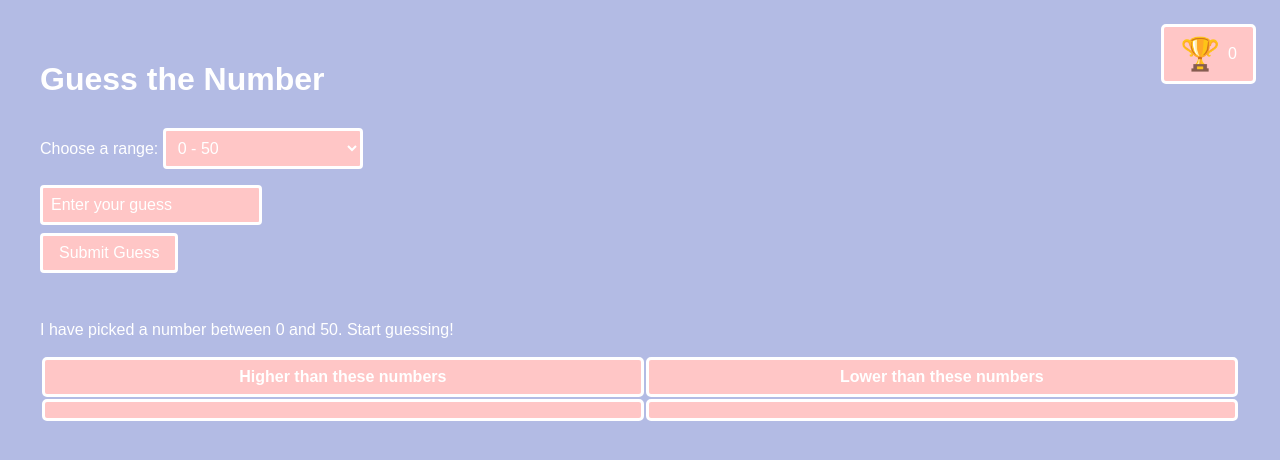
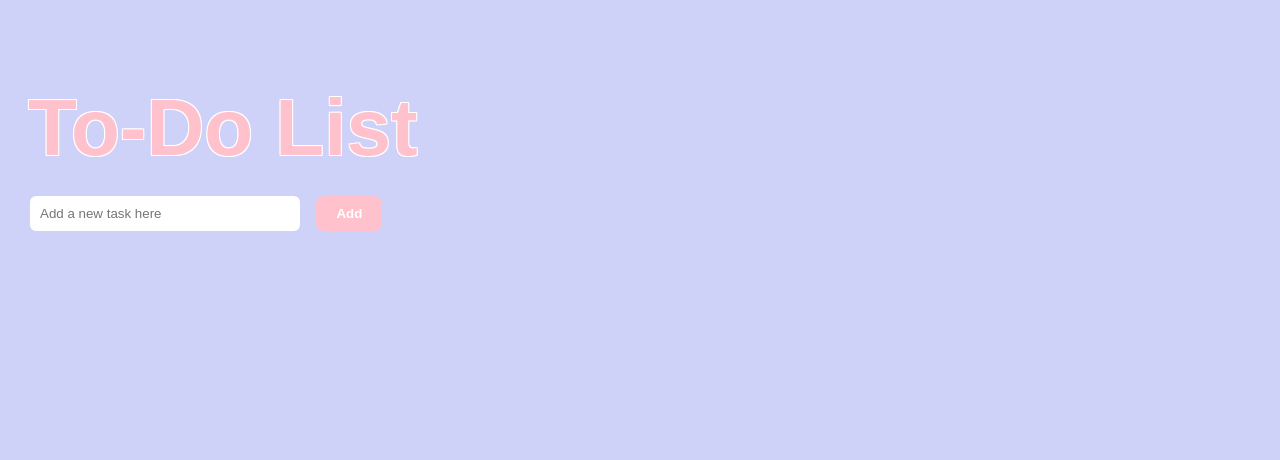
Before and after one commit to JSEK1113/to-do-list, a plain HTML site: page index.html in a window 1280 px wide. Drawn offline with Linux system fonts and the light colour scheme.

Commit message:
Add files via upload

```diff
--- a/index.html
+++ b/index.html
@@ -1,196 +1,148 @@
 <!DOCTYPE html>
-<html lang="en">
+<html>
 <head>
-  <meta charset="UTF-8">
-  <title>Guess the Number Game</title>
+    <title>To-Do List</title>
     <style>
         body {
-      font-family: sans-serif;
-      background-color: #B3BBE4;
-      color: white;
-      padding: 2rem;
-      position: relative;
+            background-color: #ced1f8; /* pastel blue */
+            color: #333;
+            font-family: 'Arial', sans-serif;
+            padding: 20px;
         }
+
         h1 {
-      color: white;
+            color: #ffc1cc; /* soft purple title */
+            font-size: 5em;
+            margin-bottom: 20px;
+            text-shadow:
+        -1px -1px 0 #ffffff,
+         1px -1px 0 #ffffff,
+        -1px  1px 0 #ffffff,
+         1px  1px 0 #ffffff;
         }
-    input, select {
-      padding: 0.5rem;
-      margin: 0.5rem 0;
-      width: 200px;
-      font-size: 1rem;
-      border-radius: 4px;
-      border: 3px solid white;
-      background-color: #FFC6C6;
-      color: white;
-    }
-    input::placeholder {
-      color: white;
-    }
-    input[type=number]::-webkit-inner-spin-button,
-    input[type=number]::-webkit-outer-spin-button {
-      -webkit-appearance: none;
-      margin: 0;
-    }
-    input[type=number] {
-     --moz-appearance: none;
+
+        input[type="text"] {
+            padding: 10px;
+            width: 250px;
+            border: 2px solid #ced1F8;
+            border-radius: 8px;
+            outline: none;
+            background-color: #ffffff;
         }
 
         button {
-      padding: 0.5rem 1rem;
-      font-size: 1rem;
-      background-color: #FFC6C6;
-      color: white;
+            background-color: #ffc1cc; /* pastel pink */
+            color: #ffffff;
+            border: none;
+            border-radius: 8px;
+            padding: 10px 20px;
+            margin-left: 10px;
             cursor: pointer;
-      border-radius: 4px;
-      border: 3px solid white;
+            font-weight: bold;
+            transition: background-color 0.3s;
         }
-    #message {
-      margin-top: 3rem;
+
+        button:hover {
+            background-color: #ffd6e0;
         }
-    #trophy-counter {
-      position: absolute;
-      top: 1rem;
-      right: 1rem;
-      background-color: #FFC6C6;
-      padding: 0.5rem 1rem;
-      border-radius: 5px;
+
+        ul {
+            list-style: none;
+            padding-left: 0;
+            margin-top: 20px;
+        }
+
+        li {
+            margin-top: 15px;
             display: flex;
             align-items: center;
-      gap: 0.5rem;
-      font-size: 1rem;
-      color: white;
-      border: 3px solid white;
+            gap: 10px;
+            background-color: #ffffff;
+            padding: 10px;
+            border-radius: 8px;
+            box-shadow: 0 2px 5px rgba(0, 0, 0, 0.05);
         }
-    .trophy {
-      font-size: 2rem;
+
+        li span {
+            flex-grow: 1;
         }
-    table {
-      margin-top: 1rem;
-      width: 100%;
-      color: white;
-      border: white;
-    }
-    th, td {
-      border: 3px solid white;
-      padding: 0.5rem;
-      text-align: center;
-      background-color:#FFC6C6 ;
-      border-radius: 5px;
+
+        .completed {
+            text-decoration: line-through;
+            color: #a1a1a1;
         }
     </style>
 </head>
 <body>
-  <div id="trophy-counter">
-    <span class="trophy" id="trophy-icon">🏆</span>
-    <span id="trophy-count">0</span>
-  </div>
 
-  <h1>Guess the Number</h1>
-  <label for="range-select">Choose a range:</label>
-  <select id="range-select">
-    <option value="50">0 - 50</option>
-    <option value="100">0 - 100</option>
-  </select>
-  <br>
-  <input type="number" id="guess-input" placeholder="Enter your guess" />
-  <br>
-  <button onclick="submitGuess()">Submit Guess</button>
-  <div id="message"></div>
+    <h1>To-Do List</h1>
 
-  <table id="guess-table">
-    <thead>
-      <tr>
-        <th>Higher than these numbers</th>
-        <th>Lower than these numbers</th>
-      </tr>
-    </thead>
-    <tbody>
-      <tr>
-        <td id="lower-guesses"></td>
-        <td id="higher-guesses"></td>
-      </tr>
-    </tbody>
-  </table>
+    <input type="text" id="task-input" placeholder="Add a new task here">
+    <button onclick="addTask()">Add</button>
 
-  <audio id="trophy-sound" src="https://cdn.pixabay.com/download/audio/2022/10/03/audio_458b46c4c4.mp3?filename=game-win-sound-143022.mp3" preload="auto"></audio>
+    <ul id="todo-list"></ul>
 
     <script>
-    let numberToGuess = null;
-    let guessCount = 0;
-    let trophyCount = 0;
-    const higherGuesses = [];
-    const lowerGuesses = [];
+        let toDoList = JSON.parse(localStorage.getItem("tasks")) || [];
 
-    function loadTrophyCount() {
-  localStorage.removeItem('trophyCount'); // Clear any saved trophy count
-  trophyCount = 0;
-  document.getElementById('trophy-count').textContent = trophyCount;
+        function saveTasks() {
+            localStorage.setItem("tasks", JSON.stringify(toDoList));
         }
-    function loadTrophyCount() {
-      const stored = localStorage.getItem('trophyCount');
-      if (stored) {
-        trophyCount = parseInt(stored);
-        document.getElementById('trophy-count').textContent = trophyCount;
+
+        function addTask() {
+            const input = document.getElementById("task-input");
+            const taskText = input.value.trim();
+            if (taskText !== "") {
+                toDoList.push({ text: taskText, completed: false });
+                input.value = "";
+                saveTasks();
+                updateList();
             }
         }
 
-    function updateGuessTable() {
-      document.getElementById("higher-guesses").textContent = higherGuesses.join(", ");
-      document.getElementById("lower-guesses").textContent = lowerGuesses.join(", ");
+        function toggleComplete(index) {
+            toDoList[index].completed = !toDoList[index].completed;
+            saveTasks();
+            updateList();
         }
 
-    function initializeGame() {
-      const range = document.getElementById('range-select').value;
-      numberToGuess = Math.floor(Math.random() * (parseInt(range)));
-      console.log(numberToGuess);
-      document.getElementById('message').textContent = `I have picked a number between 0 and ${range}. Start guessing!`;
-      guessCount = 0;
-      higherGuesses.length = 0;
-      lowerGuesses.length = 0;
-      updateGuessTable();
+        function removeTask(index) {
+            toDoList.splice(index, 1);
+            saveTasks();
+            updateList();
         }
 
-    function submitGuess() {
-      const userGuess = parseInt(document.getElementById('guess-input').value);
-      const messageDiv = document.getElementById('message');
+        function updateList() {
+            const list = document.getElementById("todo-list");
+            list.innerHTML = "";
 
-      if (isNaN(userGuess)) {
-        messageDiv.textContent = "Please enter a valid number.";
-        return;
+            toDoList.forEach((task, index) => {
+                const listItem = document.createElement("li");
+
+                const checkbox = document.createElement("input");
+                checkbox.type = "checkbox";
+                checkbox.checked = task.completed;
+                checkbox.onclick = () => toggleComplete(index);
+
+                const span = document.createElement("span");
+                span.textContent = task.text;
+                if (task.completed) {
+                    span.className = "completed";
                 }
 
-      guessCount++;
+                const removeBtn = document.createElement("button");
+                removeBtn.textContent = "Remove";
+                removeBtn.onclick = () => removeTask(index);
 
-      if (userGuess > numberToGuess) {
-        messageDiv.textContent = "Too high, go lower.";
-        higherGuesses.push(userGuess);
-      } else if (userGuess < numberToGuess) {
-        messageDiv.textContent = "Too low, go higher.";
-        lowerGuesses.push(userGuess);
-      } else {
-        messageDiv.textContent = `Good job, you guessed correctly in ${guessCount} turn(s)!`;
-        if (guessCount <= 7) {
-          trophyCount++;
-          document.getElementById('trophy-count').textContent = trophyCount;
-          saveTrophyCount();
-
-          const sound = document.getElementById('trophy-sound');
-          sound.currentTime = 0;
-          sound.play();
-        }
-        initializeGame();
-        return;
-      }
-      updateGuessTable();
+                listItem.appendChild(checkbox);
+                listItem.appendChild(span);
+                listItem.appendChild(removeBtn);
+                list.appendChild(listItem);
+            });
         }
 
-    window.onload = function() {
-      loadTrophyCount();
-      initializeGame();
-    };
+        updateList();
+    </script>
 
-    document.getElementById('range-select').addEventListener('change', initializeGame);
-  </script>
 </body>
 </html>
```
Lines whose indentation alone changed are shown as unchanged.
